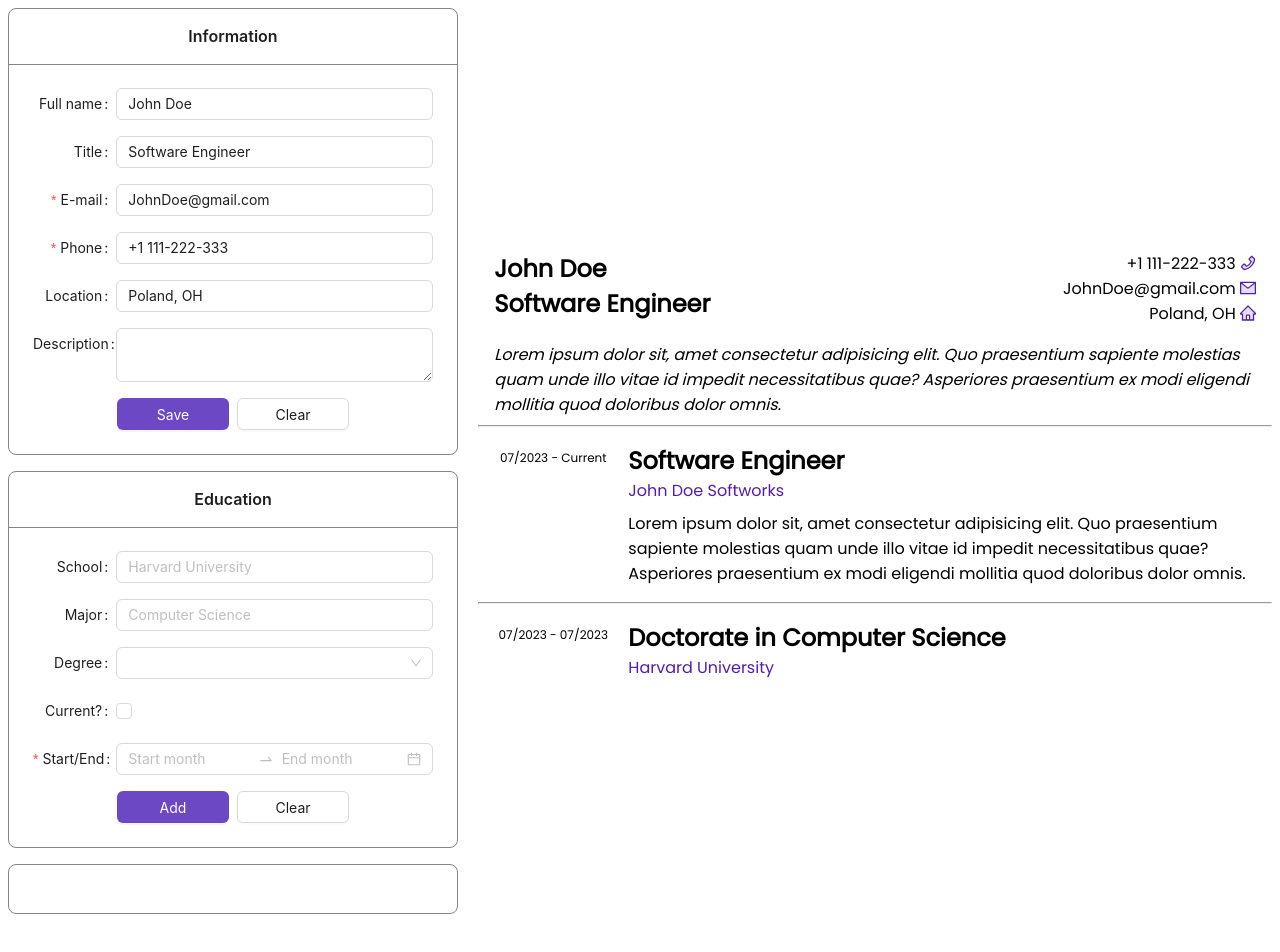
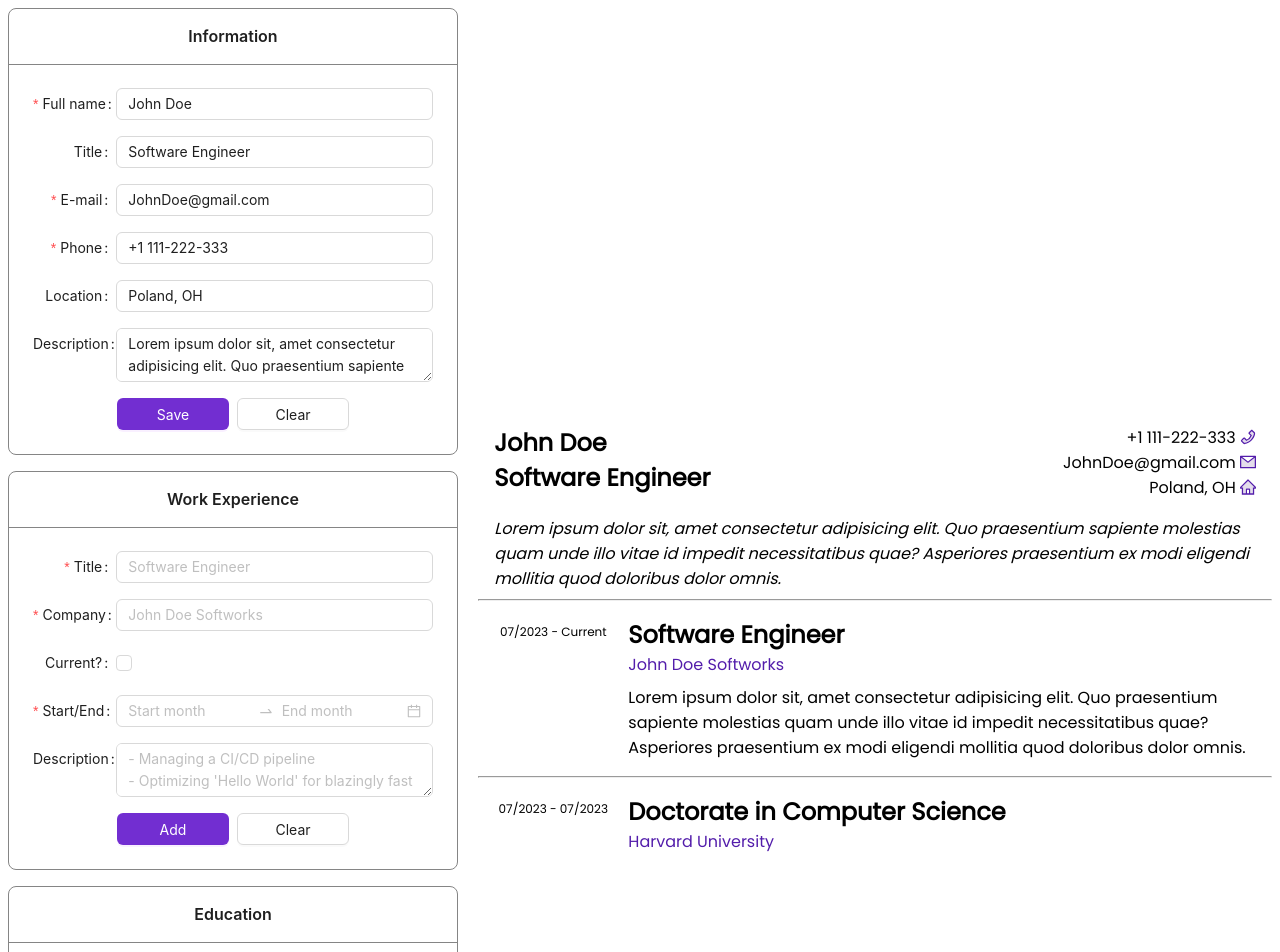
Before and after one commit to myshkovsky/Seavee, a React (Vite) app: page / in a window 1280 px wide. Shown: the top 952 px of the page. Built offline with nearby package versions, Linux system fonts and the light colour scheme.

Commit message:
Add work experience form

```diff
--- a/src/App.tsx
+++ b/src/App.tsx
@@ -3,15 +3,17 @@ import defaultUser from './utils/defaultUser'
 // import Debug from './components/Debug'
 import './styles/App.css'
 import { Button, Card, Checkbox, ConfigProvider, DatePicker, Form, Input, Select, Space } from 'antd'
-import { EnumDegrees, IUserEducationEntry, TEnumDegrees } from './types/IUser'
+import { EnumDegrees, IUserEducationEntry, IUserWorkExperienceEntry, TEnumDegrees } from './types/IUser'
 import {v4 as uuid} from "uuid"
 import DocumentPreview from './components/DocumentPreview'
 
 function App() {
   const [infoDisable, setInfoDisable] = useState(false)
   const [eduFormChecked, setEduFormChecked] = useState(false)
+  const [workFormChecked, setWorkFormChecked] = useState(false)
   const [user, setUser] = useState(defaultUser)
   const [infoForm] = Form.useForm()
+  const [workForm] = Form.useForm()
   const [eduForm] = Form.useForm()
   const { RangePicker } = DatePicker
   const { TextArea } = Input
@@ -38,9 +40,28 @@ function App() {
     setEduFormChecked(false)
   }
 
+  function handleWorkClear() {
+    workForm.resetFields()
+    setWorkFormChecked(false)
+  }
+
+  // eslint-disable-next-line
+  // @ts-ignore
+  function handleDateRange(entry, rawValues) {
+    const newEntry = entry
+    if (Array.isArray(rawValues.range)) {
+      newEntry.started = rawValues.range[0]["$d"]
+      newEntry.ended = rawValues.range[1]["$d"]
+      newEntry.current = false
+    } else {
+      newEntry.started = rawValues.single?.$d as Date
+      newEntry.current = true
+    }
+    return newEntry
+  }
+
   function handleEduSubmit(rawValues: {school: string, major: string, current: boolean, degree: TEnumDegrees, single?: {"$d": Date}, range?: [{"$d": Date}, {"$d": Date}]}) {
     if (rawValues.single == undefined && rawValues.range == undefined) return
-    console.log(rawValues)
     const degreeKey: TEnumDegrees = rawValues?.degree
     const newEntry: IUserEducationEntry = {
       uuid: uuid(),
@@ -48,6 +69,20 @@ function App() {
       major: rawValues.major as string,
       degree: EnumDegrees[degreeKey],
       current: rawValues.current,
+      started: new Date()
+    }
+    setUser({...user, education: [...user.education, handleDateRange(newEntry, rawValues)]})
+    handleEduClear()
+  }
+
+  function handleWorkSubmit(rawValues: {title: string, company: string, description: string, current: boolean, single?: {"$d": Date}, range?: [{"$d": Date}, {"$d": Date}]}) {
+    if (rawValues.single == undefined && rawValues.range == undefined) return
+    const newEntry: IUserWorkExperienceEntry = {
+      uuid: uuid(),
+      title: rawValues.title as string,
+      company: rawValues.company as string,
+      current: rawValues.current,
+      description: rawValues.description,
       started: new Date()
     }
     if (Array.isArray(rawValues.range)) {
@@ -58,21 +93,26 @@ function App() {
       newEntry.started = rawValues.single?.$d as Date
       newEntry.current = true
     }
-    setUser({...user, education: [...user.education, newEntry]})
-    handleEduClear()
+    setUser({...user, work: [...user.work, handleDateRange(newEntry, rawValues)]})
   }
 
   function handleEduCheckboxChange(chk: boolean) {
     setEduFormChecked(chk)
   }
 
+  function handleWorkCheckboxChange(chk: boolean) {
+    setWorkFormChecked(chk)
+  }
+
   const theme = {
     "token": {
-      "colorPrimary": "#6c48c5",
-      "colorInfo": "#6c48c5",
+      "colorPrimary": "#722ed1", // ant.design purple-6
+      "colorInfo": "#722ed1", // ant.design purple-6
       "wireframe": false
     }
   }
+
+  const ruleMustFill = [{required: true, message: "This field must be filled."}]
 
   return (
     <ConfigProvider theme={theme}>
@@ -81,7 +121,7 @@ function App() {
           {/* <Debug user={user}/> */}
           <Card title="Information">
             <Form form={infoForm} labelCol={{ span: 5 }} layout='horizontal' disabled={infoDisable}>
-              <Form.Item name='fullname' label='Full name:' initialValue={user.info.fullname}>
+              <Form.Item name='fullname' label='Full name:' initialValue={user.info.fullname} rules={ruleMustFill}>
                 <Input onChange={e => handleInfoChange('fullname', e.target.value)}/>
               </Form.Item>
               <Form.Item name='title' label='Title:' initialValue={user.info.title}>
@@ -95,17 +135,13 @@ function App() {
               >
                 <Input onChange={e => handleInfoChange('email', e.target.value)}/>
               </Form.Item>
-              <Form.Item name="phone" label='Phone:' initialValue={user.info.phone}
-                rules={[
-                  { required: true, message: 'You must enter a phone number.' }
-                ]}
-              >
+              <Form.Item name="phone" label='Phone:' initialValue={user.info.phone} rules={ruleMustFill}>
                 <Input onChange={e => handleInfoChange('phone', e.target.value)}/>
               </Form.Item>
               <Form.Item name="location" label='Location:' initialValue={user.info.location}>
                 <Input onChange={e => handleInfoChange('location', e.target.value)}/>
               </Form.Item>
-              <Form.Item name="description" label="Description:">
+              <Form.Item name="description" label="Description:" initialValue={user.info.description}>
                 <TextArea onChange={e => handleInfoChange('description', e.target.value)}/>
               </Form.Item>
               <Form.Item style={{ textAlign: 'center' }}>
@@ -120,6 +156,46 @@ function App() {
               </Form.Item>
             </Form>
           </Card>
+          <Card title="Work Experience">
+            <Form
+              labelCol={{ span: 5 }}
+              layout='horizontal'
+              form={workForm}
+              onFinish={handleWorkSubmit}
+            >
+              <Form.Item name="title" label='Title:' rules={ruleMustFill}>
+                <Input placeholder='Software Engineer'/>
+              </Form.Item>
+              <Form.Item name="company" label='Company:' rules={ruleMustFill}>
+                <Input placeholder='John Doe Softworks'/>
+              </Form.Item>
+              <Form.Item name='current' label='Current?:' valuePropName='checked'>
+                <Checkbox defaultChecked={false} checked={workFormChecked} onChange={e => handleWorkCheckboxChange(e.target.checked)}/>
+              </Form.Item>
+              { workFormChecked ?
+                <Form.Item name='single' label='Start:' rules={ruleMustFill}>
+                  <DatePicker picker='month' />
+                </Form.Item>
+                :
+                <Form.Item name='range' label='Start/End:' rules={ruleMustFill}>
+                  <RangePicker picker='month' />
+                </Form.Item>
+              }
+              <Form.Item name="description" label="Description:">
+                <TextArea placeholder="- Managing a CI/CD pipeline&#13;- Optimizing 'Hello World' for blazingly fast performance"/>
+              </Form.Item>
+              <Form.Item style={{ textAlign: 'center' }}>
+                <Space>
+                  <Button type="primary" htmlType="submit">
+                    Add
+                  </Button>
+                  <Button type="default" onClick={handleWorkClear}>
+                    Clear
+                  </Button>
+                </Space>
+              </Form.Item>
+            </Form>
+          </Card>
           <Card title="Education">
             <Form
               labelCol={{ span: 5 }}
@@ -127,13 +203,13 @@ function App() {
               form={eduForm}
               onFinish={handleEduSubmit}
             >
-              <Form.Item name="school" label='School:'>
+              <Form.Item name="school" label='School:' rules={ruleMustFill}>
                 <Input placeholder='Harvard University'/>
               </Form.Item>
-              <Form.Item name="major" label='Major:'>
+              <Form.Item name="major" label='Major:' rules={ruleMustFill}>
                 <Input placeholder='Computer Science'/>
               </Form.Item>
-              <Form.Item name="degree" label='Degree:'>
+              <Form.Item name="degree" label='Degree:' rules={ruleMustFill}>
                 <Select>
                   <Select.Option value="none">No degree</Select.Option>
                   <Select.Option value="associate">Associate</Select.Option>
@@ -146,19 +222,11 @@ function App() {
                 <Checkbox defaultChecked={false} checked={eduFormChecked} onChange={e => handleEduCheckboxChange(e.target.checked)}/>
               </Form.Item>
               { eduFormChecked ?
-                <Form.Item name='single' label='Start:'
-                  rules={[
-                    { required: true, message: "This field must be filled."}
-                  ]}
-                >
+                <Form.Item name='single' label='Start:' rules={ruleMustFill}>
                   <DatePicker picker='month' />
                 </Form.Item>
                 :
-                <Form.Item name='range' label='Start/End:'
-                  rules={[
-                    { required: true, message: "This field must be filled."}
-                  ]}
-                >
+                <Form.Item name='range' label='Start/End:' rules={ruleMustFill}>
                   <RangePicker picker='month' />
                 </Form.Item>
               }
@@ -174,9 +242,6 @@ function App() {
               </Form.Item>
             </Form>
           </Card>
-          <Card>
-
-          </Card>
         </section>
         <DocumentPreview user={user} />
       </section>
```
